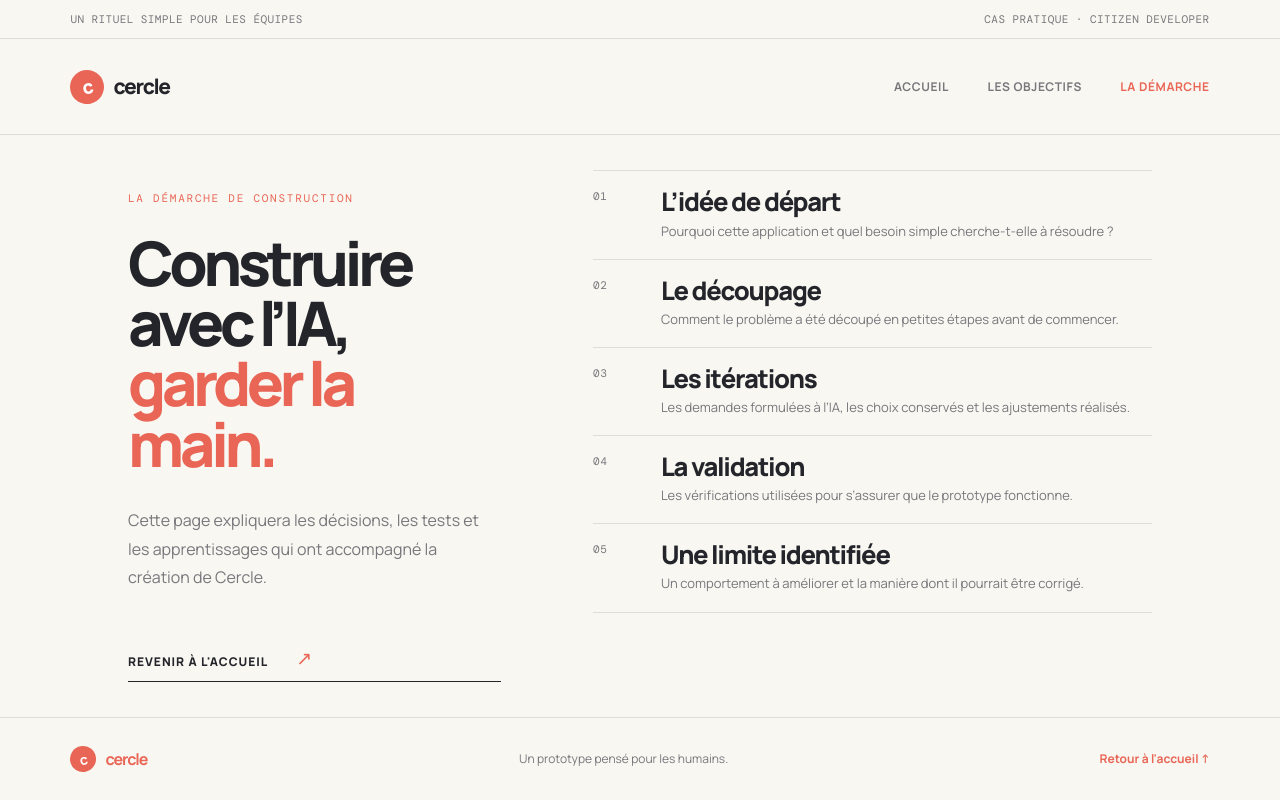
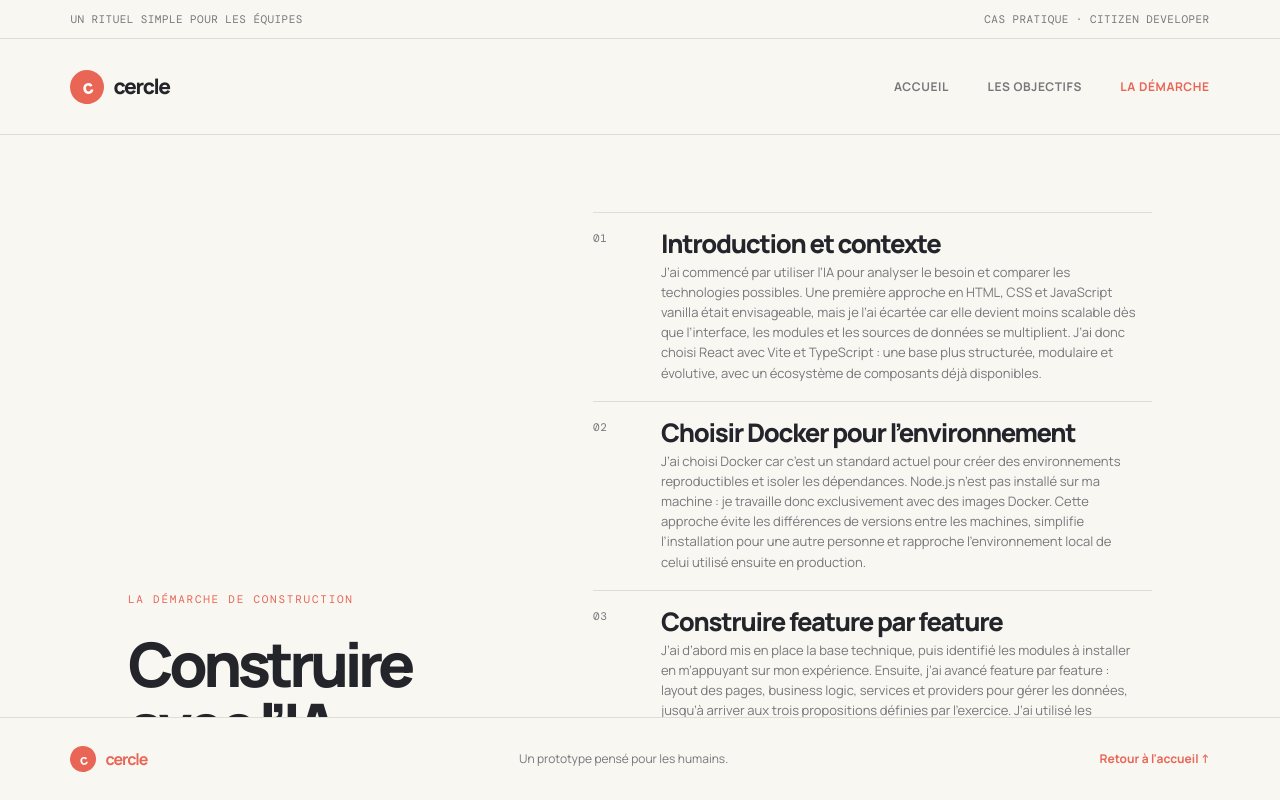
Before and after one commit to Niniteddu/cercle-citizen-developer-frontend-davide-carboni, a React (Vite) app: page /demarche in a window 1280 px wide. Built offline with nearby package versions, Linux system fonts and the light colour scheme.

Commit message:
updare doc

```diff
--- a/src/App.css
+++ b/src/App.css
@@ -120,7 +120,7 @@ h1 em, h2 em { color: var(--coral); font-style: normal; }
 .objectives-error { color: var(--coral); }
 .objectives-page .objectives-footer { padding: 2% 10%; }
 
-.process-page { display: grid; flex: 1; gap: 40px 9%; grid-template-columns: .8fr 1.2fr; padding: 6% 10%; }
+.process-page { display: grid; flex: 1; gap: 40px 9%; grid-template-columns: .8fr 1.2fr; min-height: 0; overflow-y: auto; padding: 6% 10%; }
 .process-intro { align-self: center; }
 .process-intro h1 { font-size: clamp(42px, 4.8vw, 70px); }
 .process-steps { align-self: center; display: grid; gap: 0; }
--- a/src/pages/ProcessPage.tsx
+++ b/src/pages/ProcessPage.tsx
@@ -4,28 +4,38 @@ import { routePaths } from '../routes/routePaths'
 const steps = [
   {
     number: '01',
-    title: 'L’idée de départ',
-    description: 'Pourquoi cette application et quel besoin simple cherche-t-elle à résoudre ?',
+    title: 'Introduction et contexte',
+    description: 'J’ai commencé par utiliser l’IA pour analyser le besoin et comparer les technologies possibles. Une première approche en HTML, CSS et JavaScript vanilla était envisageable, mais je l’ai écartée car elle devient moins scalable dès que l’interface, les modules et les sources de données se multiplient. J’ai donc choisi React avec Vite et TypeScript : une base plus structurée, modulaire et évolutive, avec un écosystème de composants déjà disponibles.',
   },
   {
     number: '02',
-    title: 'Le découpage',
-    description: 'Comment le problème a été découpé en petites étapes avant de commencer.',
+    title: 'Choisir Docker pour l’environnement',
+    description: 'J’ai choisi Docker car c’est un standard actuel pour créer des environnements reproductibles et isoler les dépendances. Node.js n’est pas installé sur ma machine : je travaille donc exclusivement avec des images Docker. Cette approche évite les différences de versions entre les machines, simplifie l’installation pour une autre personne et rapproche l’environnement local de celui utilisé ensuite en production.',
   },
   {
     number: '03',
-    title: 'Les itérations',
-    description: 'Les demandes formulées à l’IA, les choix conservés et les ajustements réalisés.',
+    title: 'Construire feature par feature',
+    description: 'J’ai d’abord mis en place la base technique, puis identifié les modules à installer en m’appuyant sur mon expérience. Ensuite, j’ai avancé feature par feature : layout des pages, business logic, services et providers pour gérer les données, jusqu’à arriver aux trois propositions définies par l’exercice. J’ai utilisé les principes de base des design patterns et mes connaissances pour orienter l’IA vers une structure organisée, plutôt que de lui laisser produire du code sans direction. L’historique Git met en évidence cette progression étape par étape.',
   },
   {
     number: '04',
-    title: 'La validation',
-    description: 'Les vérifications utilisées pour s’assurer que le prototype fonctionne.',
+    title: 'Vérifier que ça marche',
+    description: 'Après chaque étape, j’ai lancé la build et le lint dans Docker, vérifié les routes HTTP et testé les parcours principaux dans le navigateur.',
   },
   {
     number: '05',
-    title: 'Une limite identifiée',
-    description: 'Un comportement à améliorer et la manière dont il pourrait être corrigé.',
+    title: 'Relire et faire le clean code',
+    description: 'J’ai relu le résultat avec mes connaissances et mon expérience pour vérifier la structure, les responsabilités et les éventuelles améliorations de clean code. Cette relecture a aussi permis d’identifier une limite : les données de la roue sont encore locales et disparaissent au rechargement. Le prochain sprint pourra brancher le provider backend et ajouter une persistance.',
+  },
+  {
+    number: '06',
+    title: 'Préparer une évolution backend',
+    description: 'J’ai préparé une structure pour un backend hypothétique avec des services simples. Même si cette partie reste volontairement minimale, elle met en évidence ma capacité à imaginer une solution alternative, cohérente et potentiellement correcte pour faire évoluer le prototype.',
+  },
+  {
+    number: '07',
+    title: 'Garder la responsabilité humaine',
+    description: 'L’IA m’a certainement aidé à accélérer la construction, à explorer des idées et à produire des propositions. Cependant, la structure, la logique de base, les priorités et la coordination du projet restent gérées par l’être humain. L’IA est un partenaire de production, pas un remplaçant de la réflexion et des décisions.',
   },
 ]
 
@@ -36,8 +46,8 @@ function ProcessPage() {
         <p className="eyebrow">La démarche de construction</p>
         <h1>Construire avec l’IA,<br /><em>garder la main.</em></h1>
         <p className="hero-intro">
-          Cette page expliquera les décisions, les tests et les apprentissages
-          qui ont accompagné la création de Cercle.
+          Voici comment j’ai gardé une démarche lisible tout en collaborant avec
+          l’IA : décider, construire, tester, puis corriger.
         </p>
       </div>
 
```
